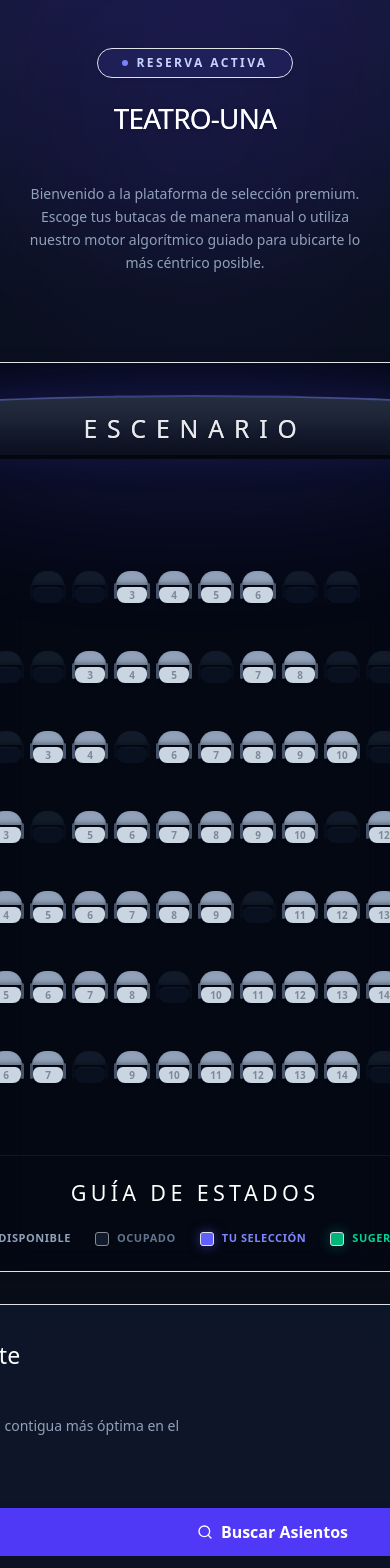
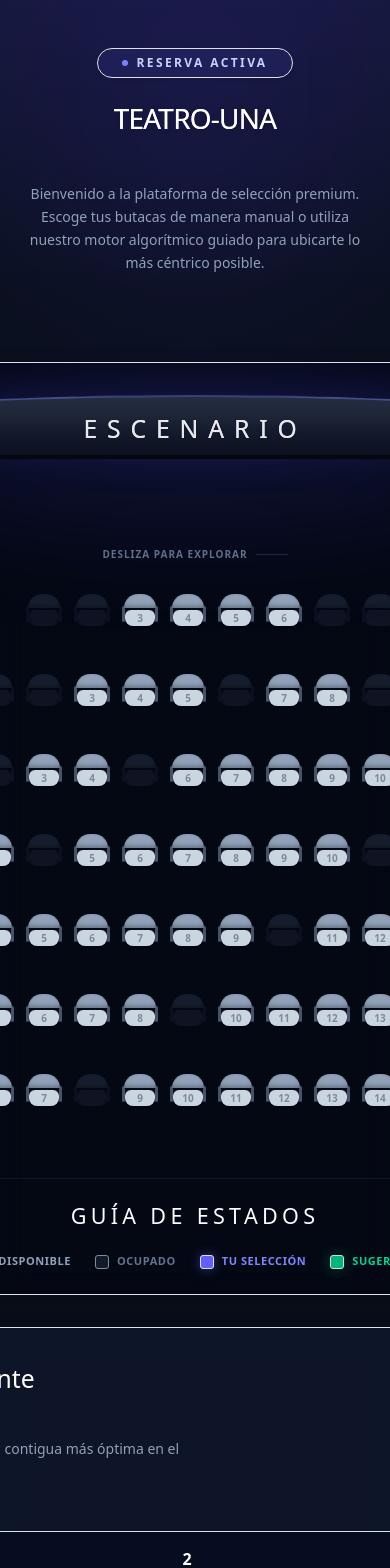
Before and after one commit to crissXcoder/teatro-una-seat-reservation, a Next.js app: page / in a window 390 px wide. Shown: the top 1568 px of the page. Built offline with nearby package versions, Linux system fonts and the light colour scheme.

Commit message:
feat: implement theater seat reservation layout with interactive map, stage, and reservation components

```diff
--- a/components/theater/reservation-form.tsx
+++ b/components/theater/reservation-form.tsx
@@ -44,13 +44,16 @@ export function ReservationForm({
             {/* PANEL IZQUIERDO: Búsqueda */}
             <div className="col-12 col-lg-7 p-4 p-md-5 border-end border-slate-800">
               <div className="d-flex align-items-center gap-3 mb-4">
-                <div className="p-3 bg-indigo-600/20 rounded-2xl border border-indigo-500/30">
+                <div
+                  className="p-3 bg-indigo-600/20 rounded-2xl border border-indigo-500/30"
+                  aria-hidden="true"
+                >
                   <Ticket className="text-indigo-400" size={28} />
                 </div>
                 <div>
-                  <h3 className="text-white m-0 font-bold text-xl md:text-2xl">
+                  <h2 className="text-white m-0 font-bold text-xl md:text-2xl">
                     Reserva Inteligente
-                  </h3>
+                  </h2>
                   <div className="h-1 w-12 bg-indigo-500 rounded-full mt-1"></div>
                 </div>
               </div>
@@ -60,22 +63,26 @@ export function ReservationForm({
               </p>
 
               <form onSubmit={handleSuggestSubmit} className="d-flex flex-wrap gap-3">
-                <div className="relative group" style={{ maxWidth: '140px' }}>
+                <div className="relative group w-full sm:w-auto" style={{ minWidth: '140px' }}>
+                  <label htmlFor="quantity-input" className="sr-only">Cantidad de asientos</label>
                   <Input
+                    id="quantity-input"
                     type="number"
                     value={quantity}
                     onChange={(e) => setQuantity(Math.max(1, Math.min(20, parseInt(e.target.value) || 1)))}
-                    className="h-12 bg-slate-950/50 border-slate-700 text-center font-bold text-lg rounded-xl pl-10"
+                    className="h-14 bg-slate-950/50 border-slate-700 text-center font-bold text-lg rounded-xl pl-10 focus:ring-2 focus:ring-indigo-500 focus:border-transparent transition-all"
+                    aria-label="Número de personas"
                   />
-                  <span className="absolute left-4 top-1/2 -translate-y-1/2 text-slate-500 font-bold text-xs">Nº</span>
+                  <span className="absolute left-4 top-1/2 -translate-y-1/2 text-slate-500 font-bold text-xs pointer-events-none" aria-hidden="true">Nº</span>
                 </div>
 
                 <Button
                   type="submit"
                   size="xl"
-                  className="rounded-xl flex-fill flex-sm-grow-0 font-bold shadow-indigo-500/10"
+                  className="rounded-xl grow sm:grow-0 font-bold shadow-indigo-500/10 h-14"
+                  aria-label="Buscar asientos disponibles según la cantidad ingresada"
                 >
-                  <Search size={18} />
+                  <Search size={18} className="mr-2" />
                   Buscar Asientos
                 </Button>
               </form>
@@ -83,36 +90,42 @@ export function ReservationForm({
 
             {/* PANEL DERECHO: Resumen */}
             <div className="col-12 col-lg-5 p-4 p-md-5 bg-slate-950/30 d-flex flex-column justify-content-between">
-              <div>
-                <div className="d-flex justify-content-between align-items-start mb-1">
+              <div role="status" aria-atomic="true">
+                <div className="d-flex justify-content-between align-items-start mb-2">
                   <span className="text-slate-500 text-[10px] uppercase tracking-widest font-black">Resumen de Selección</span>
                   {selectionMode !== 'none' && (
-                    <Badge variant={selectionMode === 'manual' ? 'default' : 'success'}>
-                      {selectionMode === 'manual' ? 'Manual' : 'Inteligente'}
+                    <Badge
+                      variant={selectionMode === 'manual' ? 'default' : 'success'}
+                      className="animate-in fade-in slide-in-from-right-2 duration-300"
+                    >
+                      {selectionMode === 'manual' ? 'Selección Manual' : 'Sugerencia Sistema'}
                     </Badge>
                   )}
                 </div>
 
-                <h4 className="text-white font-medium mb-4">Butacas listas</h4>
+                <h3 className="text-white font-medium mb-4 text-base md:text-lg">Butacas listas para reservar</h3>
 
-                <div className="d-flex align-items-center justify-content-between gap-4 mb-4">
-                  <div className="grow flex flex-wrap gap-1.5 h-12 content-start overflow-y-auto custom-scrollbar pr-2">
+                <div className="d-flex align-items-center justify-content-between gap-4 mb-5">
+                  <div className="grow flex flex-wrap gap-1.5 h-16 content-start overflow-y-auto custom-scrollbar pr-2 py-1">
                     {selectedLabels.length > 0 ? (
                       selectedLabels.map((label) => (
-                        <Badge key={label} variant="outline" className="text-[10px] px-2 py-0.5 border-slate-700/50 bg-slate-900/50">
+                        <Badge key={label} variant="outline" className="text-[10px] px-2.5 py-1 border-slate-700/50 bg-slate-900/50 text-slate-300">
                           {label}
                         </Badge>
                       ))
                     ) : (
-                      <span className="text-slate-600 text-xs italic">Ninguna seleccionada</span>
+                      <span className="text-slate-600 text-xs italic">Elige tus asientos en el mapa arriba</span>
                     )}
                   </div>
-                  <div className={cn(
-                    "px-4 py-2 rounded-2xl font-black text-2xl border transition-all duration-300",
-                    selectedCount > 0
-                      ? (selectionMode === 'manual' ? "text-indigo-400 border-indigo-500/30" : "text-emerald-400 border-emerald-500/30")
-                      : "text-slate-700 border-slate-800"
-                  )}>
+                  <div
+                    className={cn(
+                      "min-w-[60px] h-[60px] flex items-center justify-center rounded-2xl font-black text-2xl border transition-all duration-300",
+                      selectedCount > 0
+                        ? (selectionMode === 'manual' ? "text-indigo-400 border-indigo-500/30 bg-indigo-500/5" : "text-emerald-400 border-emerald-500/30 bg-emerald-500/5")
+                        : "text-slate-700 border-slate-800 bg-slate-900/10"
+                    )}
+                    aria-label={`${selectedCount} asientos seleccionados`}
+                  >
                     {selectedCount}
                   </div>
                 </div>
@@ -123,9 +136,10 @@ export function ReservationForm({
                   variant="outline"
                   onClick={onClear}
                   disabled={selectedCount === 0}
-                  className="rounded-xl h-11 border-slate-800 text-slate-400 hover:text-white"
+                  className="rounded-xl h-12 border-slate-800 text-slate-400 hover:text-white hover:bg-slate-800/50 transition-colors"
+                  aria-label="Limpiar selección actual"
                 >
-                  <RefreshCcw size={16} />
+                  <RefreshCcw size={16} className="mr-2" />
                   Reiniciar Selección
                 </Button>
 
@@ -134,9 +148,10 @@ export function ReservationForm({
                   onClick={onConfirm}
                   disabled={selectedCount === 0}
                   size="xl"
-                  className="rounded-xl font-bold shadow-emerald-500/10"
+                  className="rounded-xl font-bold shadow-emerald-500/10 h-14"
+                  aria-label={`Confirmar reserva de ${selectedCount} asientos`}
                 >
-                  <CheckCircle2 size={18} />
+                  <CheckCircle2 size={18} className="mr-2" />
                   {selectedCount > 0 ? `Confirmar ${selectedCount} Asiento${selectedCount > 1 ? 's' : ''}` : 'Confirmar Reserva'}
                 </Button>
               </div>
--- a/components/theater/seat-item.tsx
+++ b/components/theater/seat-item.tsx
@@ -20,37 +20,54 @@ export function SeatItem({ seat, isSelected, isSuggested, onClick }: SeatItemPro
     <button
       onClick={handleClick}
       disabled={seat.estado}
-      title={seat.estado ? `Butaca ${seat.label} (Ocupada)` : `Butaca ${seat.label} (Libre)`}
+      title={
+        seat.estado
+          ? `Butaca ${seat.label} (Ocupada)`
+          : isSelected
+            ? `Butaca ${seat.label} (Seleccionada)`
+            : isSuggested
+              ? `Butaca ${seat.label} (Sugerida)`
+              : `Butaca ${seat.label} (Disponible)`
+      }
       className={cn(
         "relative flex flex-col items-center justify-start focus:outline-none transition-all duration-400 ease-[cubic-bezier(0.23,1,0.32,1)] group",
         "w-[32px] h-[32px] md:w-[40px] md:h-[40px] rounded-sm",
-        // Focus rings de accesibilidad nativos y limpios
-        "focus-visible:ring-2 focus-visible:ring-indigo-400 focus-visible:ring-offset-2 focus-visible:ring-offset-slate-900"
+        // Focus rings de accesibilidad de alto contraste
+        "focus-visible:ring-2 focus-visible:ring-indigo-400 focus-visible:ring-offset-2 focus-visible:ring-offset-slate-950"
       )}
-      aria-label={`Asiento ${seat.label}, ${seat.estado ? 'Ocupado' : 'Disponible'}`}
+      aria-pressed={isSelected || isSuggested}
+      aria-label={`Asiento ${seat.label}, ${
+        seat.estado
+          ? 'Ocupado'
+          : isSelected
+            ? 'Seleccionado'
+            : isSuggested
+              ? 'Sugerido por el sistema'
+              : 'Disponible'
+      }`}
     >
       {/* Respaldar del asiento */}
       <div
         className={cn(
           "w-full h-[45%] rounded-t-xl transition-all duration-300 shadow-[inset_0_-2px_4px_rgba(0,0,0,0.3)]",
-          seat.estado && "bg-[#1e293b] border-slate-700 opacity-60 cursor-not-allowed",
+          seat.estado && "bg-[#334155] border-slate-600 opacity-40 cursor-not-allowed", // Mejor contraste sobre fondo oscuro
           !seat.estado && !isSelected && !isSuggested && "bg-slate-400 group-hover:bg-slate-300",
           isSelected && "bg-indigo-500 shadow-[0_0_20px_rgba(99,102,241,0.8)] border-t border-indigo-300",
           isSuggested && "bg-[#10b981] shadow-[0_0_25px_rgba(16,185,129,0.8)] border-t border-emerald-300"
         )}
       ></div>
 
-      {/* Cojín base del asiento (Se desplaza en Y al hacer hover o ser seleccionado) */}
+      {/* Cojín base del asiento */}
       <div
         className={cn(
           "w-[92%] h-[55%] rounded-b-md rounded-t-sm mt-[2px] transition-all duration-300 border-t border-white/5",
-          seat.estado && "bg-[#0f172a] opacity-60",
+          seat.estado && "bg-[#1e293b] opacity-40",
           !seat.estado && !isSelected && !isSuggested && "bg-slate-300 group-hover:bg-slate-200 group-hover:-translate-y-0.5 shadow-sm",
           isSelected && "bg-indigo-400 border border-indigo-500 shadow-md scale-[1.03]",
           isSuggested && "bg-emerald-400 border border-emerald-500 shadow-md scale-[1.03]"
         )}
       >
-        {/* Identificador numérico que aparece suavemente y sin estorbar el diseño */}
+        {/* Identificador numérico */}
         {!seat.estado && (
           <span className={cn(
             "absolute inset-0 flex items-center pt-3 justify-center text-[10px] md:text-xs font-bold transition-all duration-300",
@@ -66,11 +83,11 @@ export function SeatItem({ seat, isSelected, isSuggested, onClick }: SeatItemPro
       {/* Estética de apoyabrazos */}
       <div className={cn(
         "absolute left-[-2px] bottom-1 w-[3px] h-[50%] rounded-full transition-opacity duration-300",
-        seat.estado ? "bg-slate-900 opacity-40" : "bg-slate-500 opacity-70 group-hover:opacity-90"
+        seat.estado ? "bg-slate-800 opacity-30" : "bg-slate-500 opacity-70 group-hover:opacity-90"
       )}></div>
       <div className={cn(
         "absolute right-[-2px] bottom-1 w-[3px] h-[50%] rounded-full transition-opacity duration-300",
-        seat.estado ? "bg-slate-900 opacity-40" : "bg-slate-500 opacity-70 group-hover:opacity-90"
+        seat.estado ? "bg-slate-800 opacity-30" : "bg-slate-500 opacity-70 group-hover:opacity-90"
       )}></div>
     </button>
   );
--- a/components/theater/seat-map.tsx
+++ b/components/theater/seat-map.tsx
@@ -11,26 +11,43 @@ interface SeatMapProps {
 
 export function SeatMap({ matrix, selectedSeatIds, suggestedSeatIds, onSeatClick }: SeatMapProps) {
   return (
-    <div className="w-full relative px-2 mt-4">
+    <section
+      role="region"
+      aria-label="Mapa interactivo de asientos"
+      className="w-full relative px-2 mt-4"
+    >
       {/* Sombras difuminadas en los bordes para el scroll responsivo */}
-      <div className="absolute left-0 top-0 bottom-0 w-12 bg-linear-to-r from-[#030712] to-transparent z-10 pointer-events-none hidden md:block opacity-80"></div>
-      <div className="absolute right-0 top-0 bottom-0 w-12 bg-linear-to-l from-[#030712] to-transparent z-10 pointer-events-none hidden md:block opacity-80"></div>
+      <div className="absolute left-0 top-0 bottom-0 w-12 bg-linear-to-r from-[#030712] to-transparent z-20 pointer-events-none hidden md:block opacity-80"></div>
+      <div className="absolute right-0 top-0 bottom-0 w-12 bg-linear-to-l from-[#030712] to-transparent z-20 pointer-events-none hidden md:block opacity-80"></div>
+
+      {/* Indicador de scroll para móviles (Solo visible si hay desbordamiento) */}
+      <div className="flex md:hidden justify-center mb-2 items-center gap-2 text-slate-500 animate-pulse">
+        <span className="text-[10px] uppercase tracking-widest font-bold">Desliza para explorar</span>
+        <div className="h-px w-8 bg-slate-800"></div>
+      </div>
 
       <div className="w-full max-w-full overflow-x-auto pb-8 pt-4 px-4 scrollbar-thin scrollbar-thumb-indigo-900/50 scrollbar-track-transparent">
-        <div className="flex flex-col items-center justify-center gap-5 md:gap-6 min-w-max mx-auto">
+        <div className="flex flex-col items-center justify-center gap-5 md:gap-7 min-w-max mx-auto">
 
           {matrix.map((row, rowIndex) => (
             <div
               key={`row-${rowIndex}`}
-              className="flex items-center gap-4 md:gap-6 group/row"
+              className="flex items-center gap-4 md:gap-8 group/row"
             >
-              {/* Etiqueta Izquierda (Alineación perfecta y tipografía legible) */}
-              <div className="w-8 flex justify-center items-center text-slate-600/70 group-hover/row:text-slate-300 font-bold text-sm transition-colors duration-300 select-none">
+              {/* Etiqueta Izquierda */}
+              <div
+                aria-hidden="true"
+                className="w-8 flex justify-center items-center text-slate-600/70 group-hover/row:text-slate-300 font-bold text-sm transition-colors duration-300 select-none"
+              >
                 {row[0]?.label.split('-')[0]}
               </div>
 
               {/* Contenedor Físico de Asientos por fila */}
-              <div className="flex gap-2.5 md:gap-3 items-end">
+              <div
+                className="flex gap-3 md:gap-4 items-end"
+                role="group"
+                aria-label={`Fila ${row[0]?.label.split('-')[0]}`}
+              >
                 {row.map((seat) => (
                   <SeatItem
                     key={seat.id}
@@ -42,8 +59,11 @@ export function SeatMap({ matrix, selectedSeatIds, suggestedSeatIds, onSeatClick
                 ))}
               </div>
 
-              {/* Etiqueta Derecha (Alineación perfecta) */}
-              <div className="w-8 flex justify-center items-center text-slate-600/70 group-hover/row:text-slate-300 font-bold text-sm transition-colors duration-300 select-none">
+              {/* Etiqueta Derecha */}
+              <div
+                aria-hidden="true"
+                className="w-8 flex justify-center items-center text-slate-600/70 group-hover/row:text-slate-300 font-bold text-sm transition-colors duration-300 select-none"
+              >
                 {row[0]?.label.split('-')[0]}
               </div>
             </div>
@@ -51,6 +71,6 @@ export function SeatMap({ matrix, selectedSeatIds, suggestedSeatIds, onSeatClick
 
         </div>
       </div>
-    </div>
+    </section>
   );
 }
--- a/components/theater/stage.tsx
+++ b/components/theater/stage.tsx
@@ -16,7 +16,7 @@ export function Stage() {
                    flex items-center justify-center overflow-hidden"
       >
         {/* Decoraciones estructurales del escenario madera */}
-        <div className="absolute bottom-0 w-full h-[4px] bg-[#050811] shadow-inner"></div>
+        <div className="absolute bottom-0 w-full h-1 bg-[#050811] shadow-inner"></div>
         <div className="absolute top-[2px] left-1/2 -translate-x-1/2 w-[110%] h-8 bg-white/5 blur-lg rounded-full pointer-events-none"></div>
 
         <div className="flex flex-col items-center mt-2">
--- a/components/theater/theater-footer.tsx
+++ b/components/theater/theater-footer.tsx
@@ -43,12 +43,12 @@ export function TheaterFooter() {
           </div>
 
           {/* Derechos y Social */}
-          <div className="col-12 col-md-4 text-center text-md-end">
-            <span className="text-slate-600 text-[10px] uppercase font-bold tracking-widest">
+          <div className="col-12 col-md-4 text-center text-md-end mt-4 mt-md-0">
+            <span className="text-slate-500 text-xs uppercase font-bold tracking-widest block mb-2 md:mb-1">
               © {new Date().getFullYear()} Universidad Nacional de Costa Rica
             </span>
-            <div className="mt-2 text-slate-500 text-[9px] uppercase tracking-tighter">
-              Fundamentos de Programación Web
+            <div className="text-slate-600 text-[11px] uppercase tracking-tighter">
+              Fundamentos de Programación Web | Facultad de Ciencias Exactas
             </div>
           </div>
 
--- a/components/theater/theater-layout.tsx
+++ b/components/theater/theater-layout.tsx
@@ -120,10 +120,29 @@ export function TheaterLayout() {
 
   return (
     <div className="flex flex-col min-h-screen">
-      <main className="flex-grow container-fluid px-2 px-md-4 max-w-6xl mx-auto relative z-10 w-full animate-in fade-in zoom-in duration-700 ease-out pb-12 pt-8">
+      {/* Región de anuncios para lectores de pantalla (Oculta visualmente) */}
+      <div
+        className="sr-only"
+        role="status"
+        aria-live="polite"
+        aria-atomic="true"
+      >
+        {resolvedCount > 0
+          ? `Has seleccionado ${resolvedCount} asiento${resolvedCount > 1 ? 's' : ''}: ${selectedLabels.join(', ')}`
+          : 'No hay asientos seleccionados'}
+      </div>
+
+      <main className="grow container-fluid px-2 px-md-4 max-w-6xl mx-auto relative z-10 w-full animate-in fade-in zoom-in duration-700 ease-out pb-12 pt-8">
+
+        {/* Encabezado semántico oculto si el Stage ya sirve como título visual,
+            pero necesario para la estructura del documento */}
+        <h1 className="sr-only">Selección de Asientos - Teatro UNA</h1>
 
         {/* Visualización Principal del Teatro con shadcn Card */}
-        <Card className="border-slate-800 bg-[#030712]/80 shadow-2xl backdrop-blur-md overflow-hidden rounded-[2rem]">
+        <Card
+          id="theater-container"
+          className="border-slate-800 bg-[#030712]/80 shadow-2xl backdrop-blur-md overflow-hidden rounded-[2rem]"
+        >
           <CardContent className="p-4 md:p-8 flex flex-col items-center">
             <Stage />
 
```
